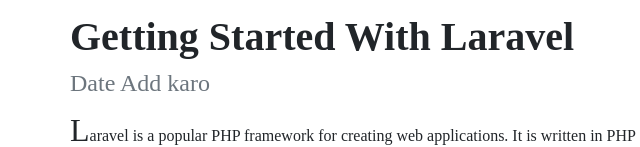
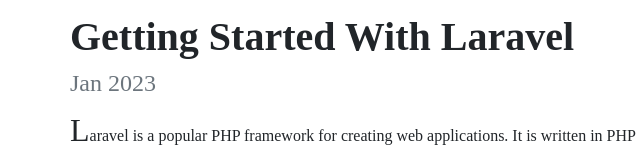
Before and after one commit to pavan-54/blogs, a plain HTML site: page how-to-get-started-with-laravel/index.html in a window 1280 px wide. Shown: the part 659-806 px from the top of the page, 274-914 px from the left. Drawn offline with nearby package versions, Linux system fonts and the light colour scheme.

Commit message:
date added in laravel blog

```diff
--- a/how-to-get-started-with-laravel/index.html
+++ b/how-to-get-started-with-laravel/index.html
@@ -56,7 +56,7 @@
                         <div class="row">
                             <p><p></p></p>
                             <h1 class="main-title">Getting Started With Laravel</h1>
-                            <h4 class="text-muted">Date Add karo</h4>
+                            <h4 class="text-muted">Jan 2023</h4>
                             <p><span style="font-size: xx-large;">L</span>aravel is a popular PHP framework for creating web applications. It is written in PHP and adheres to the Model-View-Controller (MVC) architectural paradigm. Frameworks are the greatest friends for techies like you, therefore in the next minutes, you will learn how to get started with Laravel, bootstrap it with Bootstrap a popular CSS framework, connect it to a database,
                             and help you to a base create a Web Application to help you to save day-to-day work on the server.</p>
                         </div>
```
